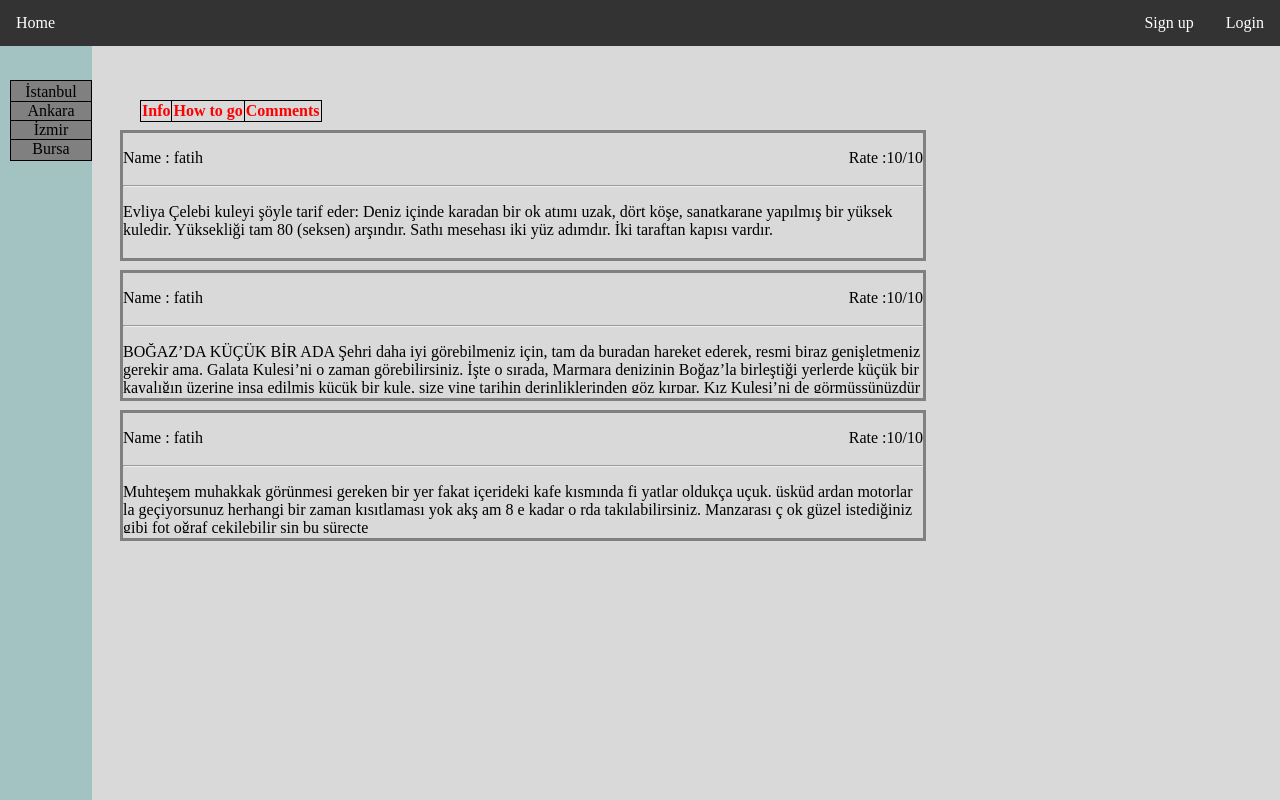
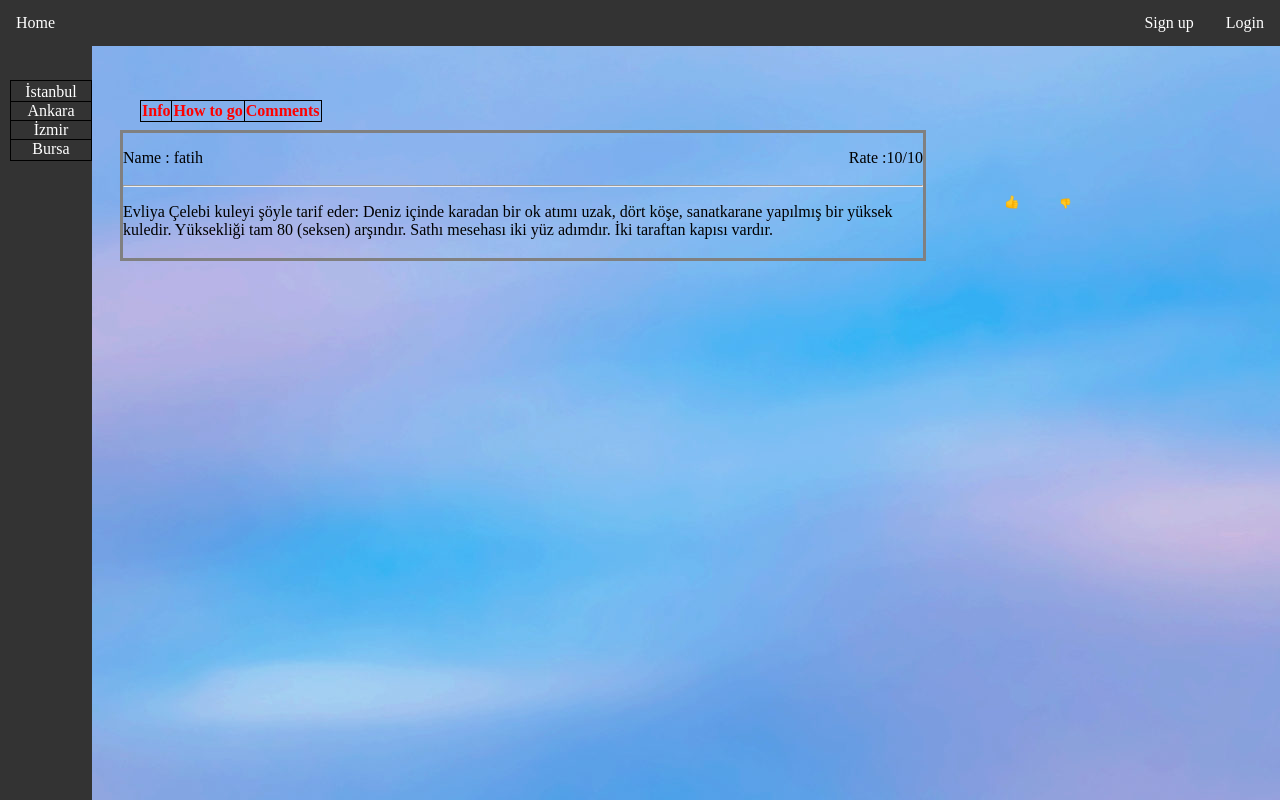
Before and after one commit to Hazar-Ozbayhan/Web, a Django app: template templates/Pages/Comments.html in a window 1280 px wide. Run offline with Django 3.2, Linux system fonts and the light colour scheme; the template is opened without the code that fills it, so the values that code supplies are empty.

Commit message:
PAIN
PAIN

```diff
--- a/Web/models.py
+++ b/Web/models.py
@@ -1,7 +1,7 @@
 from django.db import models
 
 # Create your models here.
-class City(models.Model):
+"""class City(models.Model):
     name = models.CharField
 
 class Place(models.Model):
@@ -35,4 +35,4 @@ class howToGo(models.Model):
 
 class List(models.Model):
     user = models.ForeignKey(User)
-    place = models.ForeignKey(Place)
+    place = models.ForeignKey(Place)"""
--- a/static/css/main.css
+++ b/static/css/main.css
@@ -5,7 +5,7 @@
   z-index: 1;
   top: 80px;
   left: 10px;
-  background: gray;
+  background: #333;
   overflow-x: hidden;
   padding: 2px 0px;
   border: 1px solid black;
@@ -23,14 +23,14 @@
   margin: 0;
   padding: 0;
   width: 92px;
-  background-color: #a3c2c2;
+  background-color: #333;
   position: fixed;
   height: 100%;
   overflow: auto;
   top:46px;
 }
 .si a{
-  color: black;
+  color: white;
   text-decoration: none;
 }
 .si:last-child{
@@ -63,5 +63,5 @@
   background-color: #333;
 }
 body{
-  background: #d9d9d9;
+  background: url("/static/img/back.png");
 }
--- a/templates/Pages/Comments.html
+++ b/templates/Pages/Comments.html
@@ -11,17 +11,14 @@
     <th><a href="#">How to go</a></th>
     <th><a href="{% url 'comment' %}">Comments</a></th>
   </tr>
+               <div class="hile"><img class="ll" src="{% static 'img/begen.png' %}"></div>
+<button class="like">Like</button>
+               <div class="hil2"><img class="dl" src="{% static 'img/begenme.png' %}"></div>
+               <button class="dis">Disli</button>
+
 <div class="comtab"><p style="float: left;">Name : fatih</p><p style="float: right;">Rate :10/10</p><br><br><p><hr>
 <p class="comm">Evliya Çelebi kuleyi şöyle tarif eder: Deniz içinde karadan bir ok atımı uzak, dört köşe, sanatkarane yapılmış bir yüksek kuledir. Yüksekliği tam 80 (seksen) arşındır. Sathı mesehası iki yüz adımdır. İki taraftan kapısı vardır.
 </p></div>
-<div class="comtab1"><p style="float: left;">Name : fatih</p><p style="float: right;">Rate :10/10</p><br><br><p><hr>
-<p class="comm">BOĞAZ’DA KÜÇÜK BİR ADA
-Şehri daha iyi görebilmeniz için, tam da buradan hareket ederek, resmi biraz genişletmeniz gerekir ama. Galata Kulesi’ni o zaman görebilirsiniz. İşte o sırada, Marmara denizinin Boğaz’la birleştiği yerlerde küçük bir kayalığın üzerine inşa edilmiş küçük bir kule, size yine tarihin derinliklerinden göz kırpar. Kız Kulesi’ni de görmüşsünüzdür artık. Şehri daha iyi tanımak istiyorsanız onu da dinlemeniz gerekir. Size anlatacakları vardır çünkü. Hikâyeler, masallar, efsaneler, ne derseniz deyin, yüzyıllar boyunca bu coğrafyanın dillerinde yol alıp yaşadığımız bu günlerin kıyılarına gelmiş, demir atmıştır. Başka zamanları beklercesine...
-</p></div>
-<div class="comtab2"><p style="float: left;">Name : fatih</p><p style="float: right;">Rate :10/10</p><br><br><p><hr>
-<p class="comm">Muhteşem muhakkak görünmesi gereken bir yer fakat  içerideki kafe kısmında fi  yatlar oldukça uçuk. üsküd ardan motorlar la geçiyorsunuz herhangi bir  zaman kısıtlaması yok akş am 8 e kadar o rda takılabilirsiniz. Manzarası ç ok güzel istediğiniz gibi fot oğraf çekilebilir sin bu süreçte
-</p>
-</div>
 
 <img src="{% static 'img/res.jpg' %}"  class="image" >
 {% endblock %}
```
Also changed, not shown: static/img/back.png (added).
